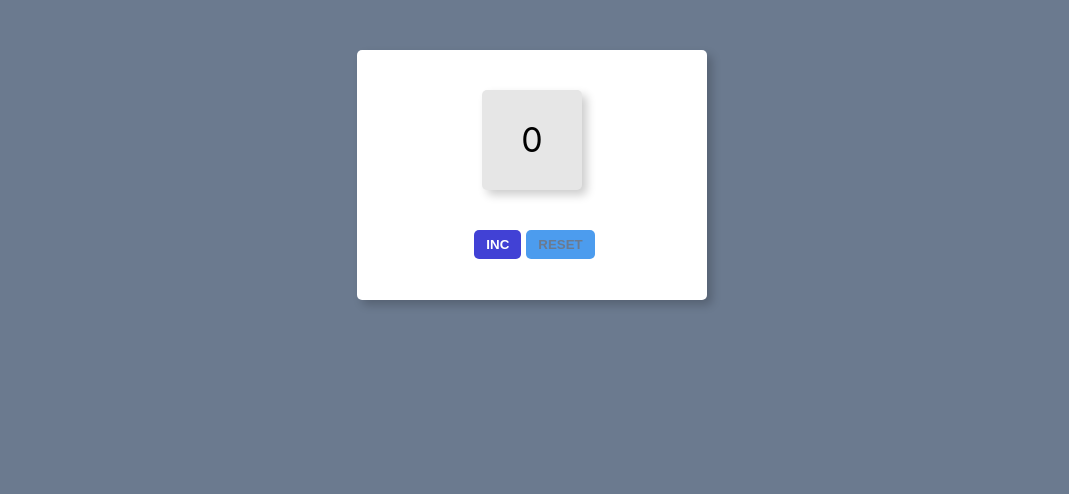
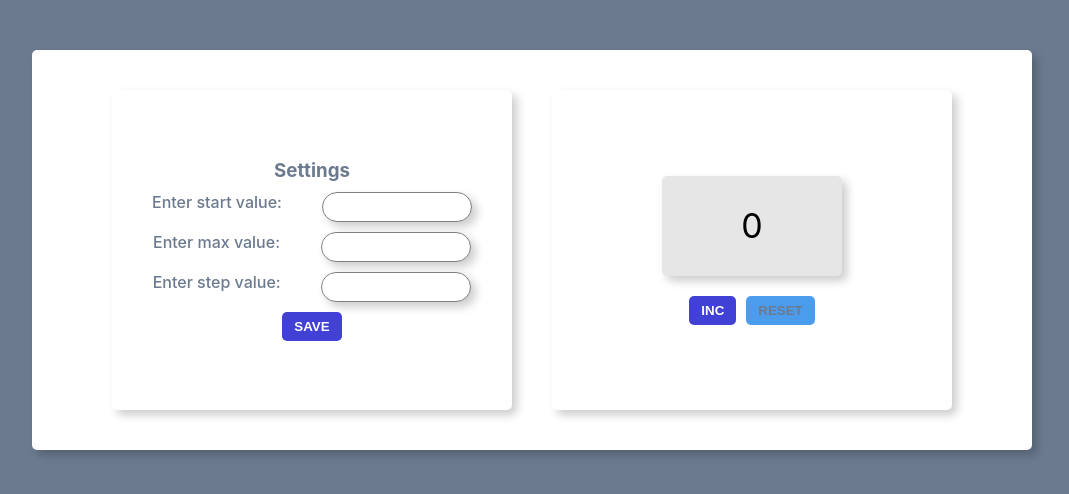
Before and after one commit to Krombaher/counter-ts, a React (Create React App) app: page / in a window 1280 px wide. Shown: the top 494 px of the page, without its empty margins (108-1177 px from the left). Built offline with nearby package versions, Linux system fonts and the light colour scheme.

Commit message:
add settings

```diff
--- a/src/App.module.css
+++ b/src/App.module.css
@@ -1,5 +1,7 @@
 * {
   box-sizing: border-box;
+  margin: 0;
+  padding: 0;
 }
 
 body {
@@ -8,8 +10,10 @@ body {
 }
 
 .app {
-  width: 350px;
-  height: 250px;
+  display: flex;
+  justify-content: space-evenly;
+  width: 1000px;
+  height: 400px;
   background-color: #fff;
   margin: 50px auto 0 auto;
   padding: 40px;
@@ -20,5 +24,51 @@ body {
 .controls {
   display: flex;
   justify-content: center;
-  margin-top: 40px;
+  margin-top: 20px;
 }
+
+.inputBlock {
+  display: flex;
+  flex-direction: column;
+  width: 100%;
+}
+
+.inputName {
+  display: flex;
+  justify-content: space-evenly;
+  margin-bottom: 10px;
+}
+
+.settingsBlock {
+  border-radius: 5px;
+  box-shadow: 5px 5px 10px rgba(0,0,0, .2);
+  width: 400px;
+  display: flex;
+  flex-direction: column;
+  align-items: center;
+  justify-content: center;
+}
+
+.settingsBlock h3 {
+  margin-bottom: 10px;
+  color: #6b7a8f;
+}
+
+.counterBlock {
+  display: flex;
+  flex-direction: column;
+  align-items: center;
+  justify-content: center;
+  border-radius: 5px;
+  box-shadow: 5px 5px 10px rgba(0,0,0, .2);
+  width: 400px;
+}
+
+.btn {
+  margin-left: 10px;
+}
+
+label {
+  font-weight: 500;
+  color: #6b7a8f;
+}
--- a/src/App.tsx
+++ b/src/App.tsx
@@ -1,33 +1,78 @@
-import React, {useState} from 'react';
+import React, {useEffect, useState} from 'react';
 import './App.module.css';
 import s from './App.module.css'
 import {Counter} from "./components/counter/Counter";
-import {MainButton} from "./components/button/MainButton";
+import {MainButton} from "./components/main-button/MainButton";
+import {Settings} from "./components/Settings";
+
+export type ValueType = {
+    max: number
+    start: number
+    step: number
+}
 
 function App() {
-    const maxValue = 6
-    const starValue = 0
-    const step = 1
+    const defaultValue: ValueType = {
+        max: 5,
+        start: 0,
+        step: 1
+    }
 
-    const [count, setCount] = useState<number>(starValue)
+    const [count, setCount] = useState<number>(defaultValue.start)
+    const [settings, setSettings] = useState<ValueType>(defaultValue)
+    const [error, setError] = useState('')
+
+    useEffect( () => {
+        let valueAsString =  localStorage.getItem('counterValue')
+        if (valueAsString) {
+            let newValue = JSON.parse(valueAsString)
+            setCount(newValue)
+        }
+    }, [])
+
+    useEffect( () => {
+        localStorage.setItem('counterValue', JSON.stringify(count))
+    }, [count])
 
     const onNextCounter = () => {
-        if (count < maxValue && count >= starValue) {
-            setCount(count + step)
+        if (count < settings.max && count >= settings.start) {
+            setCount(count + settings.step)
         }
     }
-
     const onResetCounter = () => {
-        setCount(0)
+        setCount(settings.start)
+    }
+    const addSettings = (defaultValue: ValueType) => {
+        setSettings(defaultValue)
+        setCount(defaultValue.start)
     }
 
     return (
         <div className="App">
             <div className={s.app}>
-               <Counter count={count} maxValue={maxValue}/>
-                <div className={s.controls}>
-                    <MainButton disabled={count === maxValue} name={'INC'} callback={onNextCounter}/>
-                    <MainButton disabled={count < 1} name={'RESET'} callback={onResetCounter}/>
+                <Settings
+                    defaultValue={defaultValue}
+                    error={error}
+                    setError={setError}
+                    settings={settings}
+                    addSettings={addSettings}
+                />
+                <div className={s.counterBlock}>
+                    <Counter
+                        error={error}
+                        count={count}
+                        maxValue={settings.max}/>
+                    <div className={s.controls}>
+                        <MainButton
+                            disabled={count === settings.max}
+                            name={'INC'}
+                            callback={onNextCounter}/>
+                        <MainButton
+                            className={s.btn}
+                            disabled={count <= settings.start}
+                            name={'RESET'}
+                            callback={onResetCounter}/>
+                    </div>
                 </div>
             </div>
         </div>
--- /dev/null
+++ b/src/components/Settings.tsx
@@ -0,0 +1,75 @@
+import React, {ChangeEvent, useState} from "react";
+import s from "../App.module.css";
+import {MainInput} from "./main-input/MainInput";
+import {MainButton} from "./main-button/MainButton";
+import {ValueType} from "../App";
+
+type PropsTypeSettings = {
+    defaultValue: ValueType
+    settings: ValueType
+    addSettings: (defaultValue: ValueType) => void
+    setError: (text: string) => void
+    error?: string
+}
+
+export const Settings = (props: PropsTypeSettings) => {
+    const [defaultValue, setDefaultValue] = useState(props.defaultValue)
+
+    const onStartInputHandler = (e: ChangeEvent<HTMLInputElement>) => {
+        setDefaultValue({...defaultValue, start: Number(e.currentTarget.value)})
+    }
+
+    const onMaxInputHandler = (e: ChangeEvent<HTMLInputElement>) => {
+        setDefaultValue({...defaultValue, max: Number(e.currentTarget.value)})
+    }
+
+    const onStepInputHandler = (e: ChangeEvent<HTMLInputElement>) => {
+        setDefaultValue({...defaultValue, step: Number(e.currentTarget.value)})
+    }
+
+    const onSaveSettingsHandler = () => {
+        if (defaultValue.start >= defaultValue.max || defaultValue.step < 1 ||
+            defaultValue.step > (defaultValue.max - defaultValue.start)) {
+            props.setError('Incorrect value!')
+        } else {
+            props.addSettings(defaultValue)
+            props.setError('')
+        }
+    }
+
+    return (
+        <div className={s.settingsBlock}>
+            <h3>Settings</h3>
+            <div className={s.inputBlock}>
+                <div className={s.inputName}>
+                    <label>Enter start value:</label>
+                    <MainInput
+                        error={props.error}
+                        value={defaultValue.start}
+                        callback={onStartInputHandler}
+                    />
+                </div>
+                <div className={s.inputName}>
+                    <label>Enter max value:</label>
+                    <MainInput
+                        error={props.error}
+                        value={defaultValue.max}
+                        callback={onMaxInputHandler}
+                    />
+                </div>
+                <div className={s.inputName}>
+                    <label>Enter step value:</label>
+                    <MainInput
+                        error={props.error}
+                        value={defaultValue.step}
+                        callback={onStepInputHandler}
+                    />
+                </div>
+            </div>
+            <MainButton
+                name={'SAVE'}
+                callback={onSaveSettingsHandler}
+            />
+        </div>
+    )
+}
--- a/src/components/counter/Counter.module.css
+++ b/src/components/counter/Counter.module.css
@@ -1,5 +1,5 @@
 .counter {
-    width: 100px;
+    width: 180px;
     height: 100px;
     border-radius: 5px;
     box-shadow: 5px 5px 10px rgba(0,0,0, .2);
@@ -7,7 +7,6 @@
     text-align: center;
     line-height: 100px;
     font-size: 34px;
-    margin: 0 auto;
 }
 
 .errorCounter {
@@ -15,3 +14,9 @@
     color: red;
     font-weight: 700;
 }
+
+.span {
+    font-size: 18px;
+    color: red;
+    font-weight: 500;
+}
--- a/src/components/counter/Counter.tsx
+++ b/src/components/counter/Counter.tsx
@@ -4,14 +4,15 @@ import s from '../counter/Counter.module.css';
 type CounterPropsType = {
     count:number
     maxValue:number
+    error?:string
 }
 
-export const Counter:React.FC<CounterPropsType> = ({count, maxValue}) => {
+export const Counter:React.FC<CounterPropsType> = ({count, maxValue, error}) => {
 
     const counterStyle = s.counter + ' ' + (count === maxValue ? s.errorCounter : '')
   return (
       <>
-          <div className={counterStyle}>{count}</div>
+          <div className={counterStyle}>{error !== '' ? <span className={s.span}>{error}</span> : count}</div>
       </>
   )
 }
--- a/src/components/button/MainButton.module.css
+++ b/src/components/main-button/MainButton.module.css
@@ -5,7 +5,6 @@
     cursor: pointer;
     background-color: #4141d5;
     color: white;
-    margin-left: 5px;
     font-weight: 600;
 }
 
--- a/src/components/button/MainButton.tsx
+++ b/src/components/main-button/MainButton.tsx
@@ -1,20 +1,20 @@
 import React from "react";
-import s from '../button/MainButton.module.css'
+import s from './/MainButton.module.css'
 
 type MainButtonPropsType = {
     name: string
     callback: () => void
-    classname?: string
     disabled?:boolean
+    className?:string | undefined
 }
 
-export const MainButton: React.FC<MainButtonPropsType> = ({callback, name, classname = '',disabled}) => {
+export const MainButton: React.FC<MainButtonPropsType> = ({callback, name, className,disabled}) => {
 
     const onClickHandler = () => {
         callback()
     }
 
-    const buttonStyle = s.button + ' ' + (disabled ? s.disabled : '')
+    const buttonStyle = s.button + ' ' + (disabled ? s.disabled : '') + (className ? ' ' + className : '')
 
     return (
         <button disabled={disabled} className={buttonStyle} onClick={onClickHandler}>{name}</button>
--- /dev/null
+++ b/src/components/main-input/MainInput.module.css
@@ -0,0 +1,24 @@
+.input {
+    width: 150px;
+    height: 30px;
+    background-color: #fff;
+    border-radius: 20px;
+    box-shadow: 5px 5px 10px rgba(0,0,0, .2);
+    border: 1px solid gray;
+    text-align: center;
+    font-size: 18px;
+    font-weight: 500;
+}
+
+.inputError {
+    width: 150px;
+    height: 30px;
+    border-radius: 20px;
+    box-shadow: 5px 5px 10px rgba(0,0,0, .2);
+    border: none;
+    color: black;
+    text-align: center;
+    font-size: 18px;
+    font-weight: 500;
+    background: #fa3e3e;
+}
--- /dev/null
+++ b/src/components/main-input/MainInput.tsx
@@ -0,0 +1,22 @@
+import React, {ChangeEvent} from "react";
+import s from './MainInput.module.css'
+
+type MainInputPropsType = {
+    value:number | string
+    callback:(e:ChangeEvent<HTMLInputElement>) => void | undefined
+    error?:string
+    classname?:string | undefined
+}
+
+export const MainInput = (props:MainInputPropsType) => {
+
+    const onChangeHandler = (e: ChangeEvent<HTMLInputElement>) => {
+        props.callback(e)
+    }
+
+    const inputClass = (props.error) ? s.inputError : s.input
+
+    return (
+        <input type={'number'} className={inputClass} onChange={onChangeHandler}/>
+    )
+}
```
